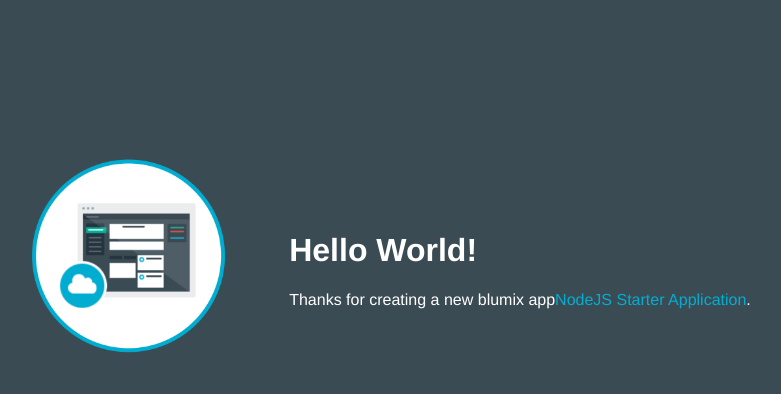
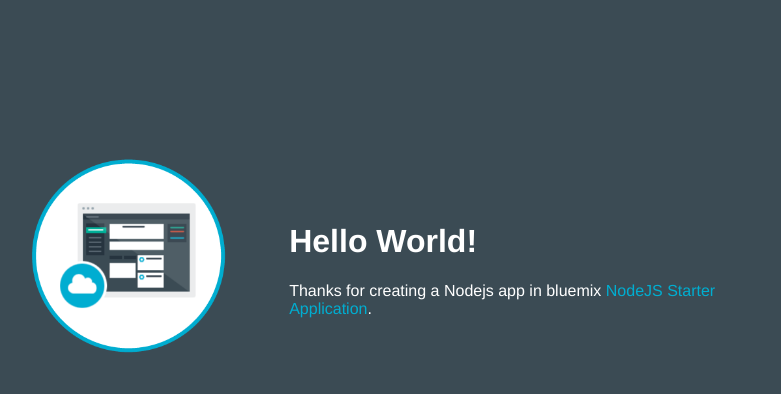
Before and after one commit to luciferksh/Nodejsdemoapp-sidartha, a website: page public/index.html in a window 1280 px wide. Shown: the whole page, without its empty margins (253-1034 px from the left). Drawn offline with Linux system fonts and the light colour scheme.

Commit message:
second commit

```diff
--- a/public/index.html
+++ b/public/index.html
@@ -17,7 +17,7 @@
         </td>
         <td>
           <h1 id="message">Hello World!</h1>
-          <p class='description'></p> Thanks for creating a  new blumix app<span class = "blue">NodeJS Starter Application</span>.
+          <p class='description'></p> Thanks for creating a Nodejs app in bluemix <span class = "blue">NodeJS Starter Application</span>.
         </td>
       </tr>
     </table>
```
